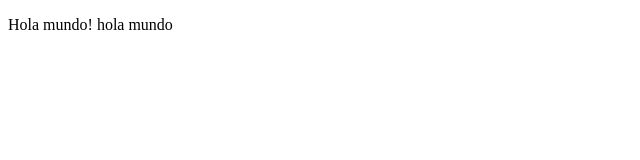
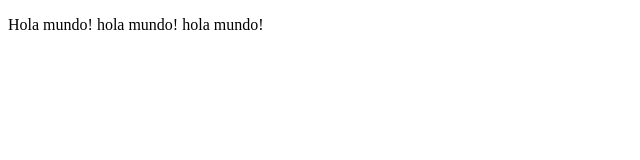
Before and after one commit to jhovs/01_preworks, a plain HTML site: page index.html in a window 1280 px wide. Shown: the whole page, without its empty margins (0-640 px from the left). Drawn offline with Linux system fonts and the light colour scheme.

Commit message:
Cambios agregados a Git 2

```diff
--- a/index.html
+++ b/index.html
@@ -7,6 +7,6 @@
     <title>Documento 1</title>
 </head>
 <body>
-    <p>Hola mundo! hola mundo </p>
+    <p>Hola mundo! hola mundo! hola mundo! </p>
 </body>
 </html>
```
